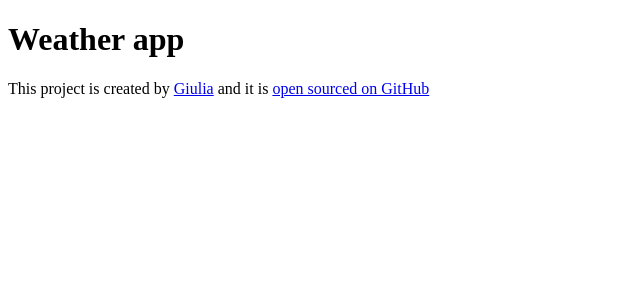
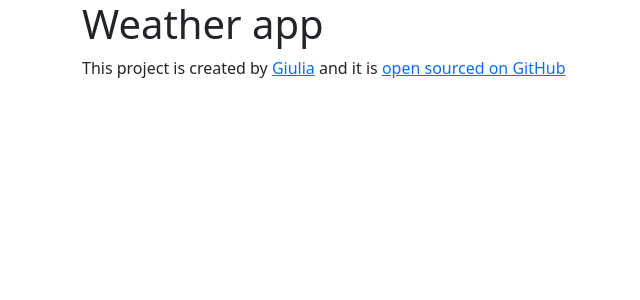
Before and after one commit to gio-gionni/app-meteo-react, a React (Create React App) app: page / in a window 1280 px wide. Shown: the top 300 px of the page, without its empty margins (0-640 px from the left). Built offline with nearby package versions, Linux system fonts and the light colour scheme.

Commit message:
added bootstrap

```diff
--- a/package.json
+++ b/package.json
@@ -3,6 +3,7 @@
   "version": "0.1.0",
   "private": true,
   "dependencies": {
+    "bootstrap": "^5.3.3",
     "cra-template": "1.2.0",
     "react": "^19.0.0",
     "react-dom": "^19.0.0",
--- a/src/App.js
+++ b/src/App.js
@@ -4,14 +4,27 @@
 export default function App() {
   return (
     <div className="App">
+      <div className="container">
         <h1>Weather app</h1>
         <footer>
           This project is created by{" "}
-        <a href="https://github.com/gio-gionni">Giulia</a> and it is{" "}
-        <a href="https://github.com/gio-gionni/weather-react">
+          <a
+            href="https://github.com/gio-gionni"
+            target="_blank"
+            rel="noreferrer"
+          >
+            Giulia
+          </a>{" "}
+          and it is{" "}
+          <a
+            href="https://github.com/gio-gionni/weather-react"
+            target="_blank"
+            rel="noreferrer"
+          >
             open sourced on GitHub
           </a>
         </footer>
       </div>
+    </div>
   );
 }
```
Also changed, not shown: src/index.js (+7 -6 lines), 1 other file (tests, documents, lock files or other folders). Lines whose indentation alone changed are shown as unchanged.
